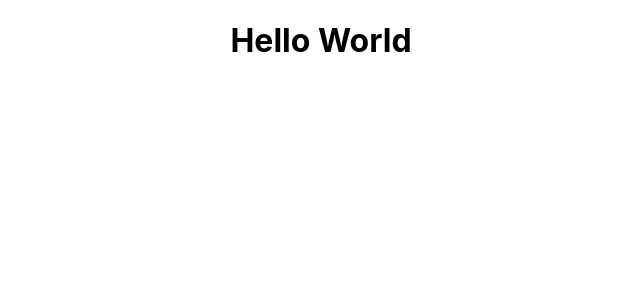
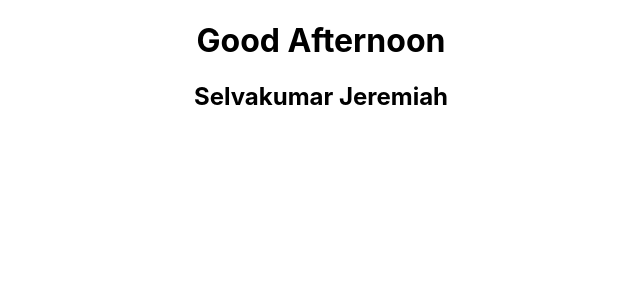
Before and after one commit to TEXTLIFE/reactjs-tutorial-github-actions, a React (Create React App) app: page / in a window 1280 px wide. Shown: the top 300 px of the page, without its empty margins (319-959 px from the left). Built offline with nearby package versions, Linux system fonts and the light colour scheme.

Commit message:
test_github_actions_reactjs1

```diff
--- a/src/App.js
+++ b/src/App.js
@@ -17,7 +17,8 @@ function App() {
 function HomePage() {
   return (
     <div>
-      <h1>Hello World</h1>
+      <h1>Good Afternoon</h1>
+      <h2>Selvakumar Jeremiah</h2>
     </div>
 
   )
```
